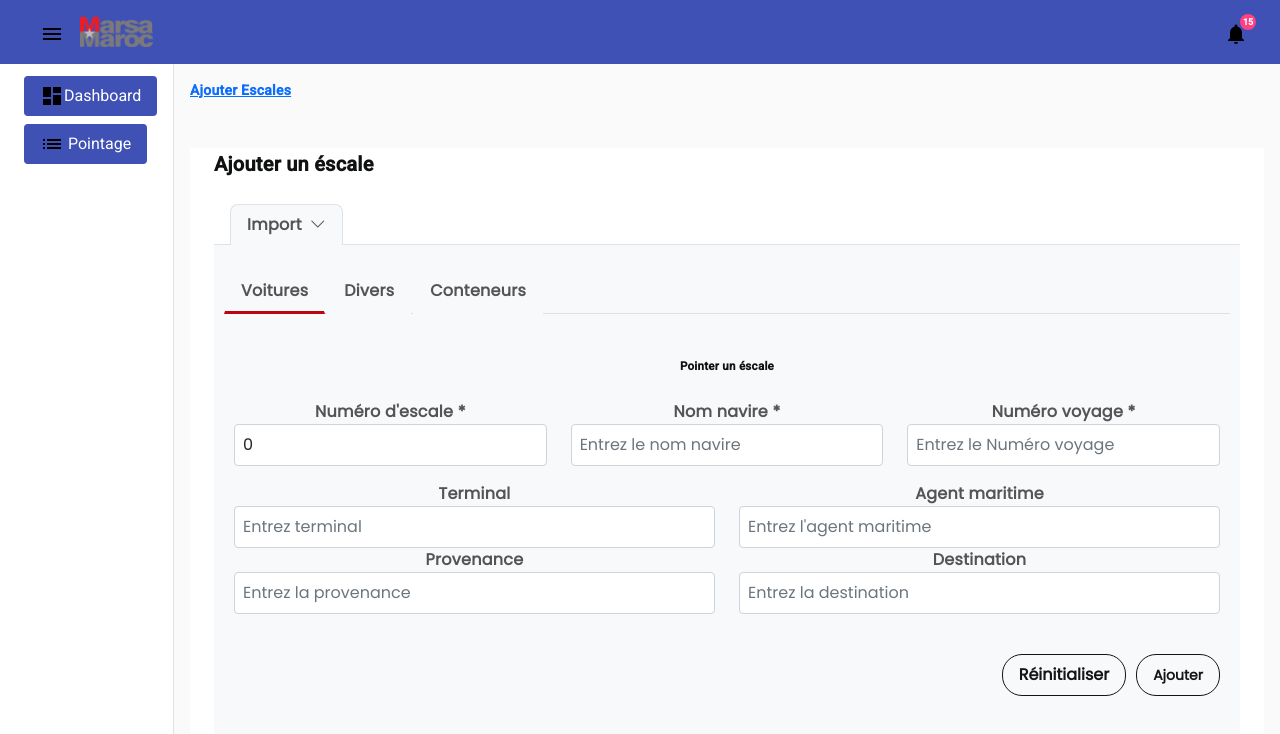
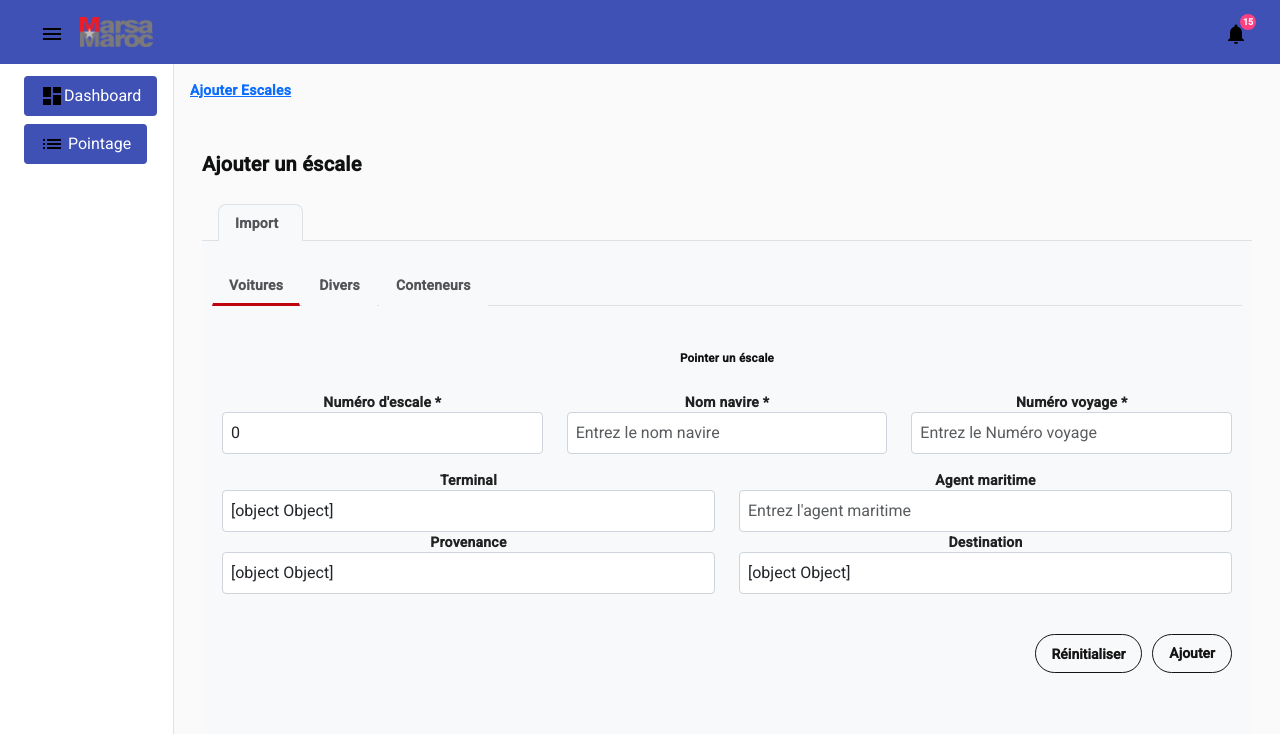
Before and after one commit to Aymenkb9/pointage-frontend2, an Angular app: page /ajouter-escales in a window 1280 px wide. Shown: the top 734 px of the page. Built offline with nearby package versions, Linux system fonts and the light colour scheme.

Commit message:
third commit

```diff
--- a/angular.json
+++ b/angular.json
@@ -74,6 +74,10 @@
         },
         "serve": {
           "builder": "@angular-devkit/build-angular:dev-server",
+          "options": {
+            "proxyConfig": "proxy.conf.json",
+            "port": 4200
+          },
           "configurations": {
             "production": {
               "buildTarget": "POINTAGE-FRONTEND2:build:production"
--- a/src/app/ajouter-escales/ajouter-escales.component.html
+++ b/src/app/ajouter-escales/ajouter-escales.component.html
@@ -1,15 +1,4 @@
-<!DOCTYPE html>
-<html lang="en">
-<head>
-    <meta charset="UTF-8">
-    <meta http-equiv="X-UA-Compatible" content="IE=edge">
-    <meta name="viewport" content="width=device-width, initial-scale=1.0">
-    <title>pointage-details</title>
-    <link href="https://stackpath.bootstrapcdn.com/bootstrap/5.1.0/css/bootstrap.min.css" rel="stylesheet">
-    <link rel="stylesheet" href="https://cdn.jsdelivr.net/npm/bootstrap-icons/font/bootstrap-icons.css">
-    <link rel="stylesheet" href="ajouter-escales.component.css"> <!-- Your updated CSS file -->
-</head>
-<body>
+
 
     <div class="container-fluid my-5">
             <h2 class="text-start mb-4 ">Ajouter un éscale</h2>
@@ -62,7 +51,7 @@
                         <!-- Deuxième ligne -->
                         <div class="col-md-6">
                             <label for="terminal">Terminal</label>
-                            <input type="text" class="form-control" id="terminal" placeholder="Entrez terminal">
+                            <input type="text" class="form-control" id="terminal" placeholder="Entrez terminal" [(ngModel)]="escales.terminal">
                         </div>
                         <div class="col-md-6">
                             <label for="agent_maritime">Agent maritime</label>
@@ -71,11 +60,11 @@
                         <!-- Troisième ligne -->
                         <div class="col-md-6">
                             <label for="provenance">Provenance</label>
-                            <input type="text" class="form-control" id="provenance" placeholder="Entrez la provenance">
+                            <input type="text" class="form-control" id="provenance" placeholder="Entrez la provenance" [(ngModel)]="escales.terminal">
                         </div>
                         <div class="col-md-6">
                             <label for="destination">Destination</label>
-                            <input type="text" class="form-control" id="destination" placeholder="Entrez la destination">
+                            <input type="text" class="form-control" id="destination" placeholder="Entrez la destination" [(ngModel)]="escales.terminal">
                         </div>
                         <div class="button-container mt-4">
                             <button class="btn-reset custom-btn">Réinitialiser</button>
@@ -88,5 +77,3 @@
     </div>
     </div>
 <script src="https://stackpath.bootstrapcdn.com/bootstrap/5.1.0/js/bootstrap.bundle.min.js"></script>
-</body>
-</html>
--- a/src/app/ajouter-escales/ajouter-escales.component.ts
+++ b/src/app/ajouter-escales/ajouter-escales.component.ts
@@ -14,14 +14,28 @@ export class AjouterEscalesComponent {
     numVoyage: '',
     navires: [],
     clients: [],
-    pointage: undefined,
-    connaissement: undefined,
-    terminal: undefined
+    pointage: {
+      id: '',
+      escales: []
+    },
+  connaissement:{
+    id: '',
+    num: 0,
+    escale: []
+  },
+  terminal:{
+    id: '',
+    identif: '',
+    capacite: '',
+    statut: '',
+    escale: [],
+    port:[]
+  },
   };
   constructor(private escaleService: EscaleService) {}
 
-  saveEscale(escale: Escale): void {
-    this.escaleService.saveEscale(escale).subscribe(savedEscale => {
+  saveEscale(): void {
+    this.escaleService.saveEscale(this.escales).subscribe(savedEscale => {
       // Mettez à jour la liste des escales ou effectuez d'autres actions nécessaires
       console.log('Escale saved:', savedEscale);
     });
--- a/src/app/escales-list/escales-list.component.ts
+++ b/src/app/escales-list/escales-list.component.ts
@@ -22,12 +22,7 @@ export class EscalesListComponent implements OnInit {
     this.escaleService.getAllEscales().subscribe(escales => this.escales = escales);
   }
 
-  saveEscale(escale: Escale): void {
-    this.escaleService.saveEscale(escale).subscribe(savedEscale => {
-      // Mettez à jour la liste des escales ou effectuez d'autres actions nécessaires
-      console.log('Escale saved:', savedEscale);
-    });
-  }
+
 
   updateEscale(id: string, escale: Escale): void {
     this.escaleService.updateEscale(id, escale).subscribe(updatedEscale => {
--- a/src/app/model/connaissement.model.ts
+++ b/src/app/model/connaissement.model.ts
@@ -3,5 +3,5 @@ import { Escale } from "./escale.model";
 export interface Connaissement {
     id: string;
     num: number;
-    escale: Escale; // Supposons que vous ayez déjà défini l'interface Escale
+    escale: Escale[]; // Supposons que vous ayez déjà défini l'interface Escale
 }
--- a/src/app/model/terminal.model.ts
+++ b/src/app/model/terminal.model.ts
@@ -5,6 +5,6 @@ export interface Terminal {
     identif: string;
     capacite: string;
     statut: string; // Supposons que Statut_Terminal soit une énumération avec des valeurs de chaîne de caractères
-    escale: Escale; // Supposons que vous ayez déjà défini l'interface Escale
-    port: Port; // Supposons que vous ayez déjà défini l'interface Port
+    escale: Escale[]; // Supposons que vous ayez déjà défini l'interface Escale
+    port: Port[]; // Supposons que vous ayez déjà défini l'interface Port
 }
--- /dev/null
+++ b/src/environments/environment.ts
@@ -0,0 +1,4 @@
+export const environment = {
+    production: false,
+    apiUrl: 'http://localhost:8087/api' // Mettez votre URL API ici
+  };
--- a/src/main.ts
+++ b/src/main.ts
@@ -1,7 +1,17 @@
+import { enableProdMode } from '@angular/core';
 import { platformBrowserDynamic } from '@angular/platform-browser-dynamic';
+import { AppModule } from './app/app.module';
+import { environment } from './environments/environment';
+import { HttpClientModule, HttpClient } from '@angular/common/http';
+import { withFetch } from '@angular/common/http';
 
-import { AppModule } from './app/app.module';
+if (environment.production) {
+  enableProdMode();
+}
 
-
-platformBrowserDynamic().bootstrapModule(AppModule)
-  .catch(err => console.error(err));
+platformBrowserDynamic().bootstrapModule(AppModule, {
+  providers: [
+    { provide: HttpClient, deps: [], useFactory: withFetch }
+  ]
+})
+.catch(err => console.error(err));
```
Also changed, not shown: proxy.conf.json (added, +7 -0 lines), src/environments/environment.prod.ts (added).
